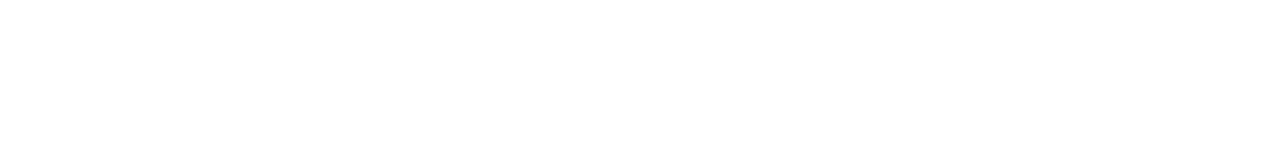
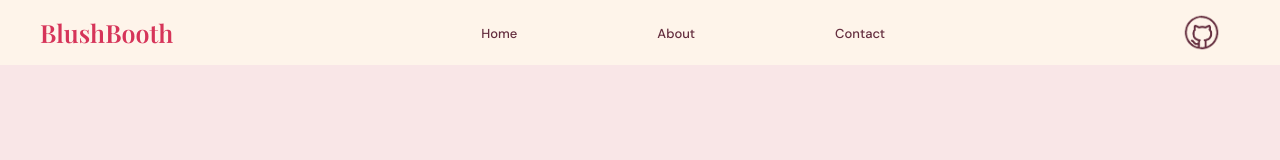
Before and after one commit to aisyahkhmraa/blushbooth, a plain HTML site: page layout.html in a window 1280 px wide. Drawn offline with nearby package versions, Linux system fonts and the light colour scheme; a web font is replaced by a local one.

Commit message:
start layout page

```diff
--- a/css/layout.css
+++ b/css/layout.css
@@ -0,0 +1,65 @@
+* {
+    margin: 0;
+    padding: 0;
+    box-sizing: border-box;
+}
+
+:root {
+    --font-primary: "DM Sans", sans-serif;
+    --font-heading: "Playfair Display", serif;
+    --font-mono: "DM Mono", monospace;
+
+    --bg-color: #F9E6E7;
+}
+
+body {
+    font-family: var(--font-primary);
+    background-color: var(--bg-color);
+    line-height: 1.6;
+}
+
+/* navigation bar */
+
+.navigation {
+    background-color: #FEF4EA ;
+
+    display: flex;
+    justify-content: space-between;
+    align-items: center;
+    height: 65px;
+}
+
+.navigation p {
+    font-family: var(--font-heading);
+    font-weight: 600;
+    font-size: 25px;
+    color: #D63459;
+    padding: 10px 20px;
+    margin-left: 20px;
+}
+
+.navigation nav ul {
+    display: flex;
+    gap: 100px;
+}
+
+.navigation nav ul li {
+    list-style: none;
+}
+
+.navigation nav ul li a {
+    text-decoration: none;
+    color: #642D3E;
+    font-family: var(--font-primary);
+    font-weight: 500;
+    font-size: 13px;
+    padding: 10px 20px;
+}
+
+.navigation .logo-github img {
+    width: 57px;
+    height: 57px;
+    object-fit: cover;
+    margin-top: 8px;
+    margin-right: 50px;
+}
--- a/layout.html
+++ b/layout.html
@@ -0,0 +1,34 @@
+<!DOCTYPE html>
+<html lang="en">
+<head>
+    <meta charset="UTF-8">
+    <meta name="viewport" content="width=device-width, initial-scale=1.0">
+    <!-- font -->
+    <link rel="preconnect" href="https://fonts.googleapis.com">
+    <link rel="preconnect" href="https://fonts.gstatic.com" crossorigin>
+    <link href="https://fonts.googleapis.com/css2?family=DM+Mono:ital,wght@0,300;0,400;0,500;1,300;1,400;1,500&family=DM+Sans:ital,opsz,wght@0,9..40,100..1000;1,9..40,100..1000&family=Playfair+Display:ital,wght@0,400..900;1,400..900&display=swap" rel="stylesheet">
+    <!-- css -->
+    <link rel="stylesheet" href="css/layout.css">
+    <!-- favicon -->
+    <link rel="icon" href="assets/icons/favicon.png" type="image/png">
+    <title>layout</title>
+
+</head>
+<body>
+    <header>
+    <div class="navigation">
+        <p>BlushBooth</p>
+        <nav>
+            <ul>
+                <li><a href="index.html">Home</a></li>
+                <li><a href="#">About</a></li>
+                <li><a href="#">Contact</a></li>
+            </ul>
+        </nav>
+        <a href="https://github.com/aisyahkhmraa" class="logo-github" target="_blank" rel="noopener noreferrer">
+            <img src="assets/icons/github.png" alt="My Github">
+        </a>
+    </div>
+   </header>
+</body>
+</html>
```
Also changed, not shown: css/style.css (+7 -1 lines), index.html (+1 -1 lines).
